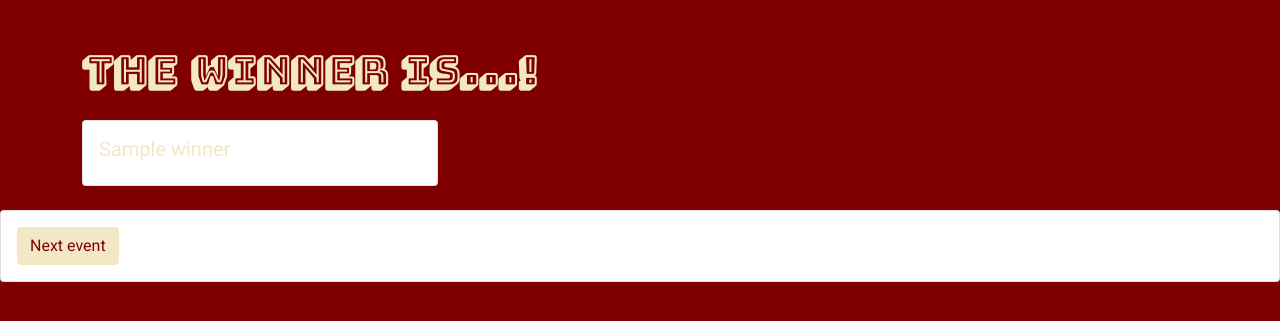
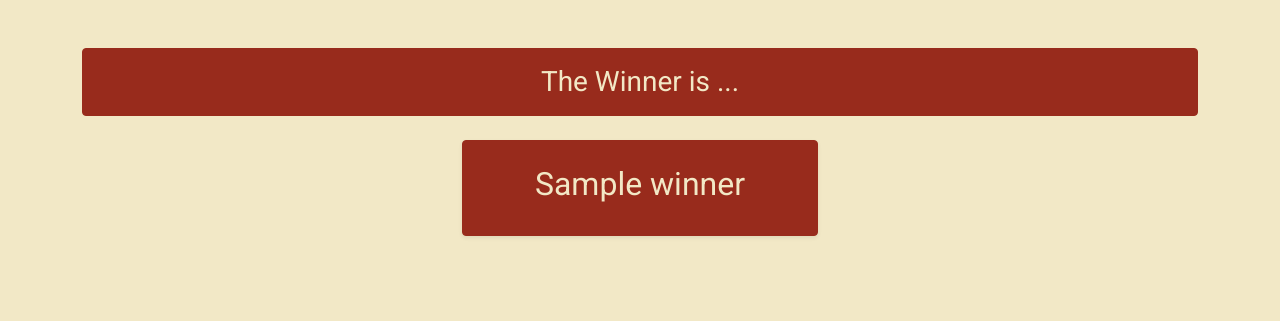
Before and after one commit to extraedan/battle-royale, a Flask app: template templates/winner.html in a window 1280 px wide. Shown: the top 321 px of the page. Run offline with Flask 3, Linux system fonts and the light colour scheme; the template is opened without the code that fills it: values that come from a table or form of the project are taken from there, most other values are stand-ins (such as "Sample title", 1, 10 or a date in 2020); some libraries are stand-ins or nearby versions.

Commit message:
Adujst colors and placements of all html templates

```diff
--- a/templates/winner.html
+++ b/templates/winner.html
@@ -1,28 +1,33 @@
 {% include "header.html" %}
 {% from "bootstrap5/form.html" import render_form %}
 
-<body>
-    <div class="container mt-5">
-        <h1 class="mb-4">The winner is...!</h1>
-        <div class="row row-cols-1 row-cols-md-2 row-cols-lg-3 g-4">
-                <div class="col">
-                    <div class="card">
-                        <div class="card-body">
-                            <h5 class="card-title">{{ winner }}</h5>
-                        </div>
-                    </div>
+<body class="bg-primary text-primary">
+    <div class="container py-5">
+            <!-- Basic text -->
+      <div class="row mb-4">
+        <div class="col-12">
+            <div class="card bg-secondary text-light text-center">
+                <div class="card-body">
+                    <h3 class="mb-0">The Winner is ...</h3>
                 </div>
-        </div>
-    </div>
-<div class="row mt-4">
-    <div class="col">
-        <div class="card">
-            <div class="card-body">
-                {{ render_form(form, novalidate=True, button_map={"submit": "primary"}) }}
             </div>
         </div>
     </div>
-</div>
+
+
+
+        <div class="row justify-content-center">
+            <div class="col-md-6 col-lg-4">
+                <div class="card h-100 shadow-sm rounded border-secondary bg-secondary text-light">
+                    <div class="card-body p-4 text-center">
+                        <h2 class="card-title">{{ winner }}</h2>
+                    </div>
+                </div>
+            </div>
+        </div>
+
+    </div>
+
     <script src="https://cdn.jsdelivr.net/npm/bootstrap@5.3.0-alpha1/dist/js/bootstrap.bundle.min.js"></script>
 </body>
 </html>
```
Also changed, not shown: templates/choose_characters.html (+18 -5 lines), templates/event.html (+27 -12 lines), templates/game.html (+26 -15 lines).
